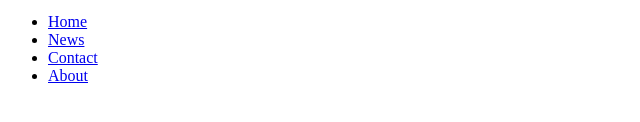
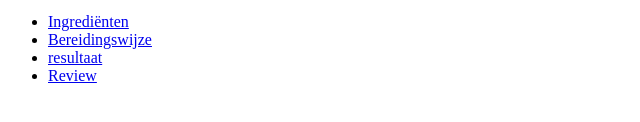
Before and after one commit to Linaax/Linaax.github.io, a plain HTML site: page index.html in a window 1280 px wide. Shown: the part 416-538 px from the top of the page, without its empty margins (0-640 px from the left). Drawn offline with Linux system fonts and the light colour scheme.

Commit message:
Update index.html

```diff
--- a/index.html
+++ b/index.html
@@ -3,8 +3,8 @@
 <img src="https://www.google.com/url?sa=i&url=https%3A%2F%2Fkookmutsjes.com%2Frecept%2Fspaghetti-met-garnalen-en-groenten%2F&psig=AOvVaw0fBSkBr8CqFlSiNrZVZXt3&ust=1623924986067000&source=images&cd=vfe&ved=0CAIQjRxqFwoTCKjE4ZP2m_ECFQAAAAAdAAAAABA5">
 
 <ul>
-  <li><a href="#home">Home</a></li>
-  <li><a href="#news">News</a></li>
-  <li><a href="#contact">Contact</a></li>
-  <li><a href="#about">About</a></li>
+  <li><a href="#home">Ingrediënten</a></li>
+  <li><a href="#news">Bereidingswijze</a></li>
+  <li><a href="#contact">resultaat</a></li>
+  <li><a href="#about">Review</a></li>
 </ul>
```
